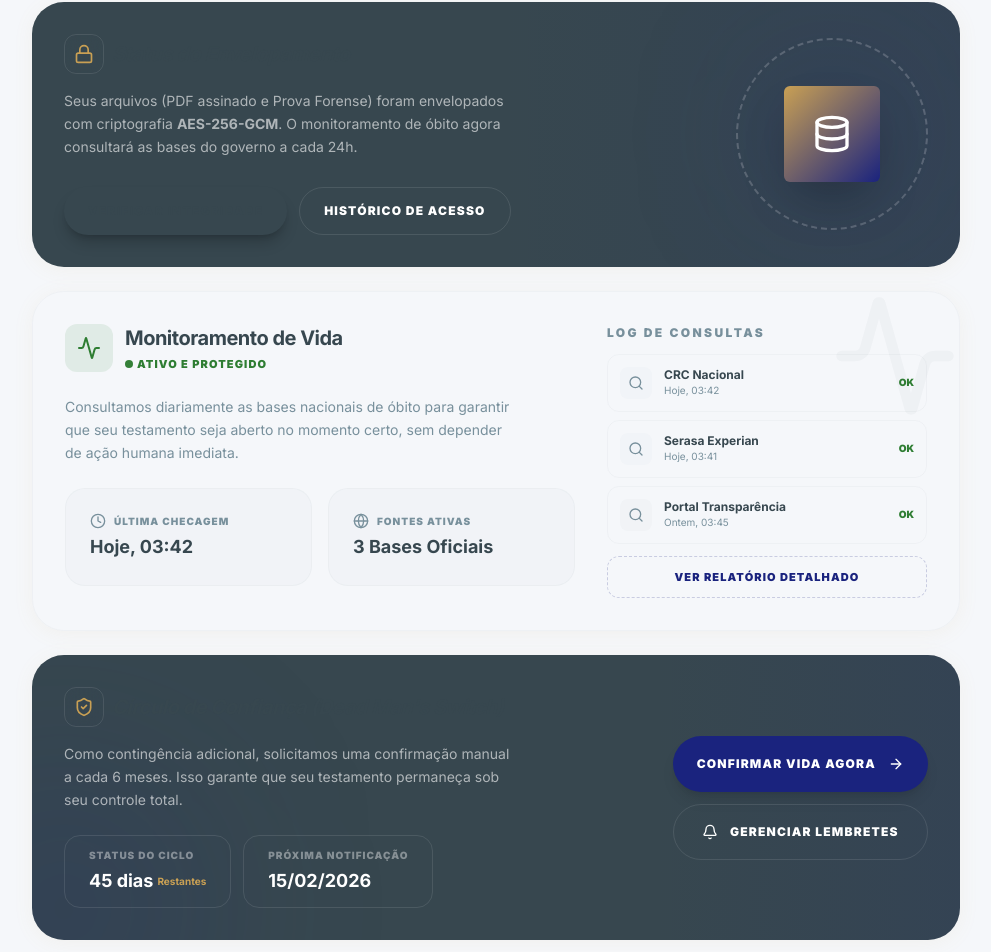
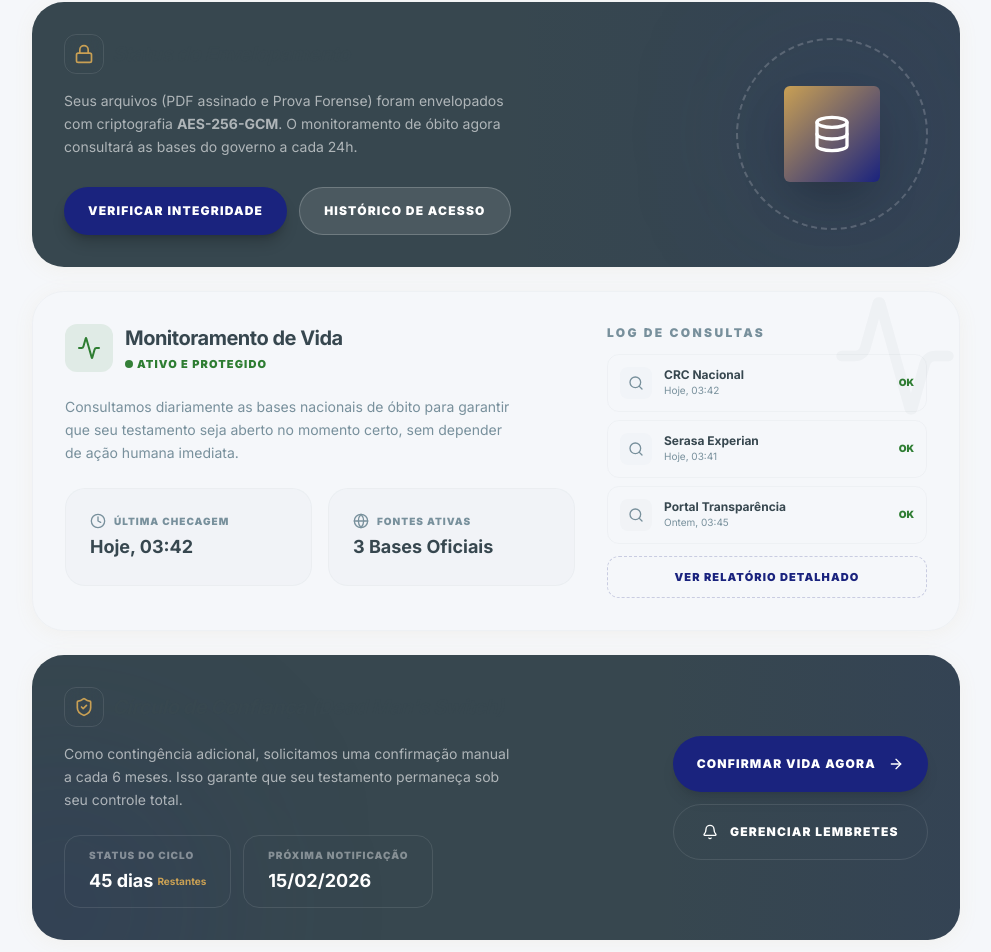
Before and after one commit to gugamistri/testamento-facil, a Next.js app in the folder apps/web/: page /dashboard in a window 1280 px wide. Shown: the part 798-1750 px from the top of the page, without its empty margins (288-1279 px from the left). Built offline with nearby package versions, Linux system fonts and the light colour scheme; no server answers.

Commit message:
fix(ui): improve Verificar Integridade button visibility
- Change from bg-background to bg-brand-primary for better contrast
- Fix secondary button border visibility

```diff
--- a/apps/web/src/components/dashboard/DigitalVault.tsx
+++ b/apps/web/src/components/dashboard/DigitalVault.tsx
@@ -118,10 +118,10 @@ export function DigitalVault() {
                             O monitoramento de óbito agora consultará as bases do governo a cada 24h.
                         </p>
                         <div className="flex gap-md pt-md">
-                            <button type="button" className="px-xl h-12 bg-background text-neutral-dark rounded-full font-black text-xs uppercase tracking-widest hover:bg-brand-primary hover:text-white transition-all shadow-lg shadow-black/20">
+                            <button type="button" className="px-xl h-12 bg-brand-primary text-white rounded-full font-black text-xs uppercase tracking-widest hover:bg-brand-hover transition-all shadow-lg shadow-black/20">
                                 Verificar Integridade
                             </button>
-                            <button type="button" className="px-xl h-12 bg-background/10 text-white rounded-full font-black text-xs uppercase tracking-widest hover:bg-background/20 transition-all border border-white/10">
+                            <button type="button" className="px-xl h-12 bg-white/10 text-white rounded-full font-black text-xs uppercase tracking-widest hover:bg-white/20 transition-all border border-white/20">
                                 Histórico de Acesso
                             </button>
                         </div>
```
